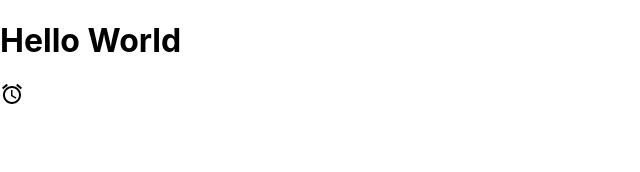
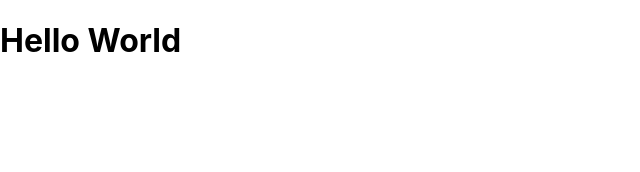
Before and after one commit to marcosluizfp/default-react-project, a React (Create React App) app: page / in a window 1280 px wide. Shown: the top 172 px of the page, without its empty margins (0-640 px from the left). Built offline with nearby package versions, Linux system fonts and the light colour scheme.

Commit message:
clean material ui testing code

```diff
--- a/src/App.js
+++ b/src/App.js
@@ -1,11 +1,9 @@
 import React from 'react';
-import AccessAlarmIcon from '@mui/icons-material/AccessAlarm';
 
 function App() {
   return (
     <div>
       <h1>Hello World</h1>
-      <AccessAlarmIcon />
     </div>
   );
 }
```
